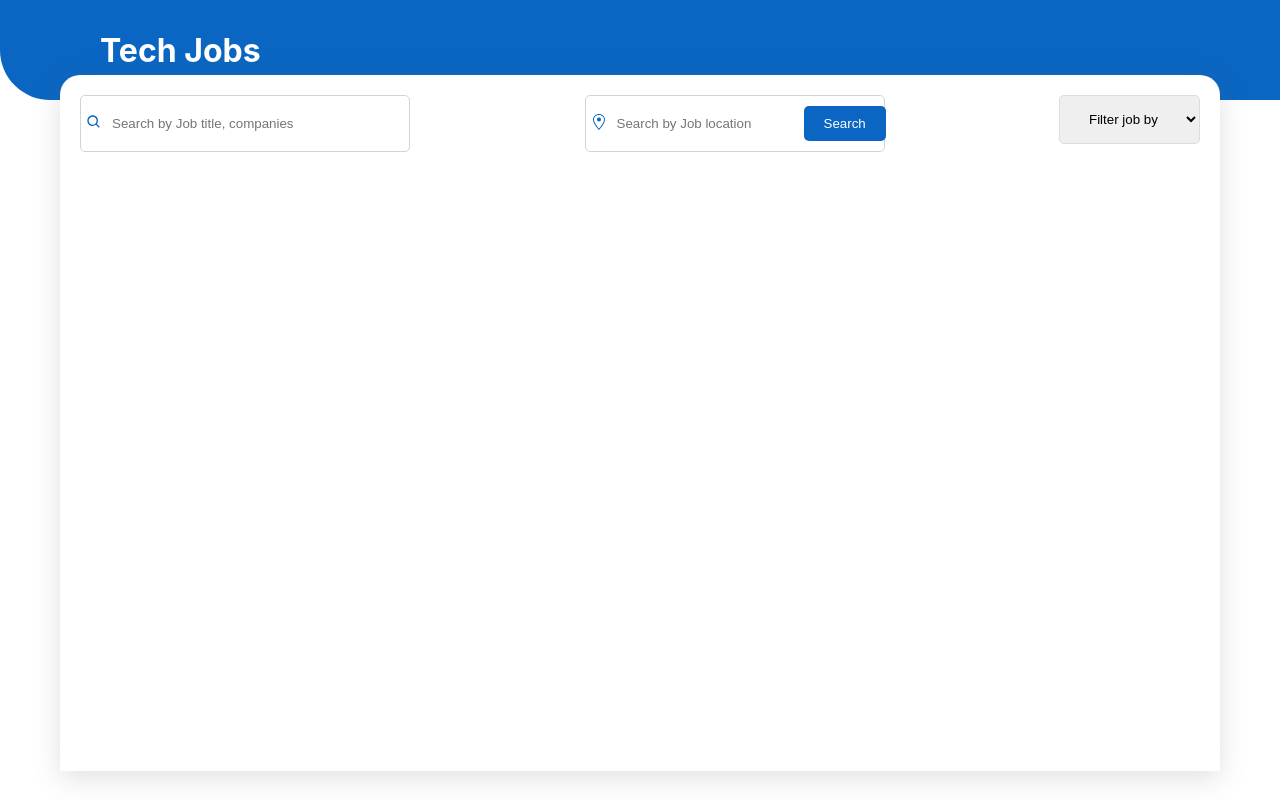
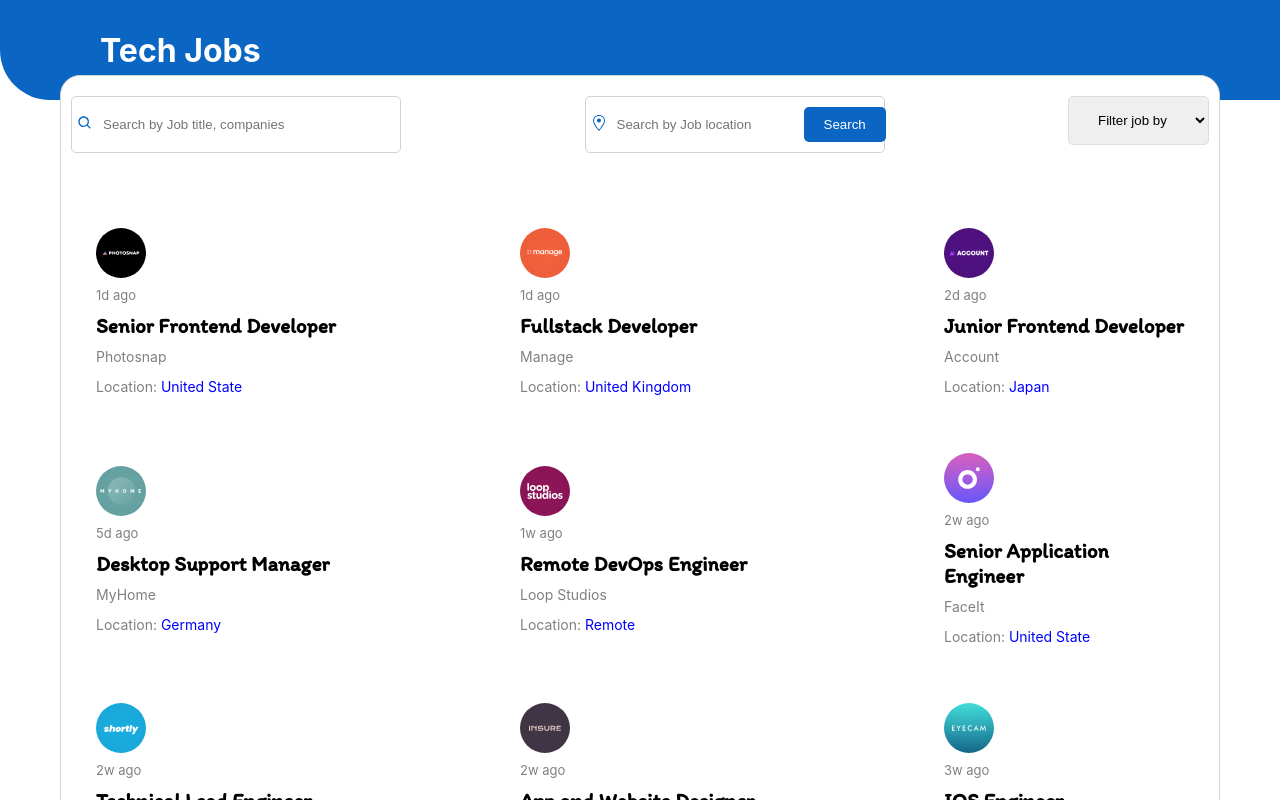
Before and after one commit to webfaisalbd/tech-job-react-app, a React (Create React App) app: page / in a window 1280 px wide. Shown: the top 800 px of the page. Built offline with nearby package versions, Linux system fonts and the light colour scheme.

Commit message:
job post data displayed

```diff
--- a/src/App.css
+++ b/src/App.css
@@ -1,3 +1,5 @@
+@import url('https://fonts.googleapis.com/css2?family=Itim&display=swap');
+
 * {
   margin: 0;
   padding: 0;
@@ -44,7 +46,8 @@ header h1 {
 .jobs_body {
   margin: 0 60px;
   margin-top: -25px;
-  box-shadow: rgba(100, 100, 111, 0.2) 0px 7px 29px 0px;
+  /* box-shadow: rgba(100, 100, 111, 0.2) 0px 7px 29px 0px; */
+  border: 1px solid lightgray;
   background: #ffffff;
   min-height: 87vh;
 
@@ -53,7 +56,7 @@ header h1 {
 }
 
 .jobs_container {
-  padding: 20px;
+  padding: 20px 10px;
 }
 
 .search_box {
@@ -102,6 +105,66 @@ span {
   color: #0A66C2;
 }
 
+
+
+/* job output start */
+.job_output {
+  /* border: 1px solid blue; */
+  margin-top: 50px;
+}
+
+.job_output_box {
+  display: flex;
+  align-items:center;
+  justify-content: space-between;
+  flex-wrap: wrap;
+
+}
+
+.job_output_item  {
+  width: 250px;
+  padding: 5px;
+  margin: 20px;
+}
+
+.job_output_item .postedAt {
+  font-size: 13px;
+  color: gray;
+  padding: 5px 0;
+}
+
+.job_output_item .position {
+  padding: 5px 0;
+  font-family: 'Itim', cursive;
+  font-size: 21px;
+}
+
+.job_output_item .company {
+  padding: 5px 0;
+  color: gray;
+  font-size: 14px;
+}
+
+.job_output_item .location {
+  padding: 8px 0;
+  color: gray;
+  font-size: 14px;
+}
+
+.job_output_item .location_details {
+  color: blue;
+}
+
+
+
+.job_output_item img {
+  width: 50px;
+  height: 50px;
+}
+
+
+/* job output end */
+
 /* job body end */
 
 
--- a/src/components/Jobs/Jobs.js
+++ b/src/components/Jobs/Jobs.js
@@ -1,8 +1,12 @@
-import React from 'react'
-import {BiSearch} from 'react-icons/bi';
-import {GoLocation} from 'react-icons/go'
+import React, { useState } from 'react'
+import { BiSearch } from 'react-icons/bi';
+import { GoLocation } from 'react-icons/go'
+
+import data from '../../data/data';
 
 const Jobs = () => {
+  const [jobs, setJobs] = useState(data);
+  console.log(jobs);
   return (
     <div className='jobs_body'>
       <div className="jobs_container">
@@ -31,7 +35,19 @@ const Jobs = () => {
         {/* search output  */}
 
         <section className='job_output'>
-
+          <div className="job_output_box">
+            {
+              jobs.map((job,i) => (
+                <div key={i} className="job_output_item">
+                  <img src={job.logo} alt="" />
+                  <p className='postedAt'>{job.postedAt}</p>
+                  <h3 className='position'>{job.position}</h3>
+                  <p className='company'>{job.company}</p>
+                  <p className='location'>Location: <span className='location_details'>{job.location}</span></p>
+                </div>
+              ))
+            }
+          </div>
         </section>
 
       </div>
```
Lines whose indentation alone changed are shown as unchanged.
